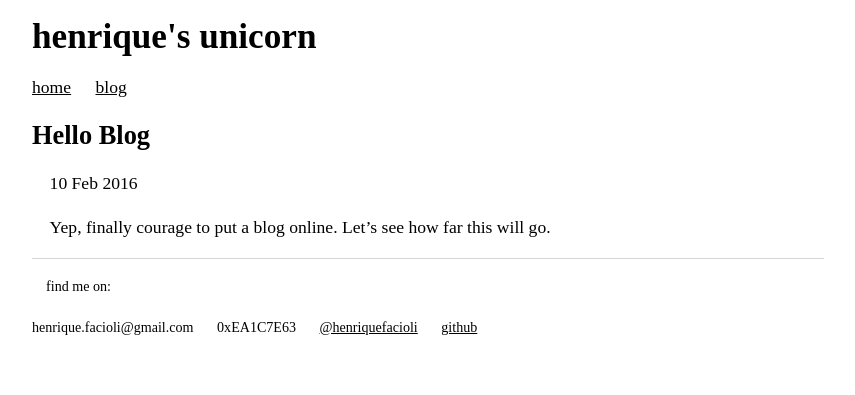
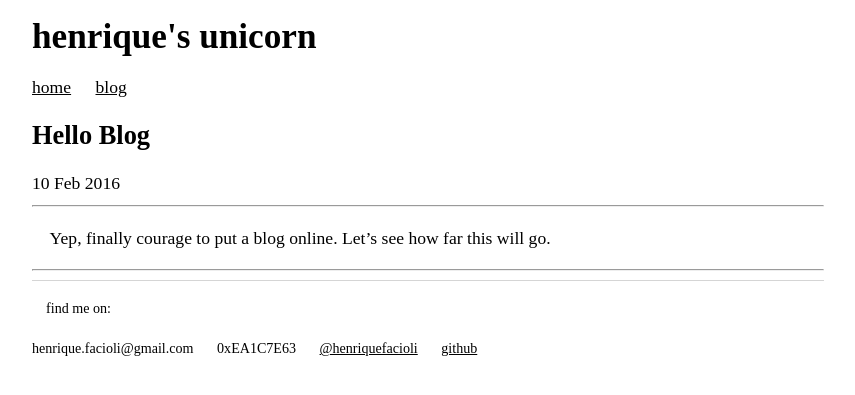
Before and after one commit to faciolihenrique/henriquefacioli.github.io, a Jekyll site: the page built from _posts/2016-02-10-hello-blog.md, in a window 1280 px wide. Shown: the top 395 px of the page, without its empty margins (212-1067 px from the left). Built offline with Jekyll 4.4.1, drawn with Linux system fonts in a browser that asks for light colours.

Commit message:
Go go go

```diff
--- a/_layouts/default.html
+++ b/_layouts/default.html
@@ -12,8 +12,9 @@
 	<link rel="stylesheet" type="text/css" href="/css/main.css">
 	<!-- Google analytics -->
 	{% include analytics.html %}
+	<meta name="viewport" content="width=device-width">
 
-	<meta name="viewport" content="width=device-width">
+	<!-- Og and twitter -->
 	<meta property="og:title" content="{{ page.title }}">
 	<meta property="og:description" content="a personal website for sharing things i like and posting my experince">
 	<meta name="twitter:card" content="summary">
--- a/_layouts/post.html
+++ b/_layouts/post.html
@@ -2,8 +2,13 @@
 layout: default
 ---
 <h2>{{ page.postName }}</h2>
-<p class="meta">{{ page.date | date_to_string }}</p>
 
+
+<div>
+{{ page.date | date_to_string }}
+</div>
+<hr>
 <div class="post">
     {{ content }}
 </div>
+<hr>
--- a/blog/index.html
+++ b/blog/index.html
@@ -3,8 +3,9 @@ layout: default
 title: henrique's unicorn
 ---
 	<ul class="posts">
+	  {% for post in site.posts %}
 
-	  {% for post in site.posts %}
-	    <li><span>{{ post.date | date_to_string }}</span> » <a href="{{ post.url }}" title="{{ post.title }}">{{ post.postName }}</a></li>
+	    <li><a href="{{ post.url }}" title="{{ post.title }}">{{ post.postName }}</a> - published {{ post.date | date_to_string }}</span></li>
+
 	  {% endfor %}
 	</ul>
```
